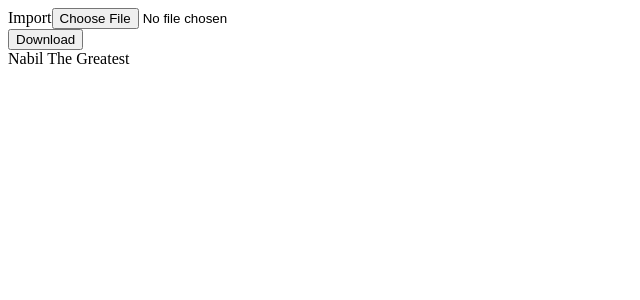
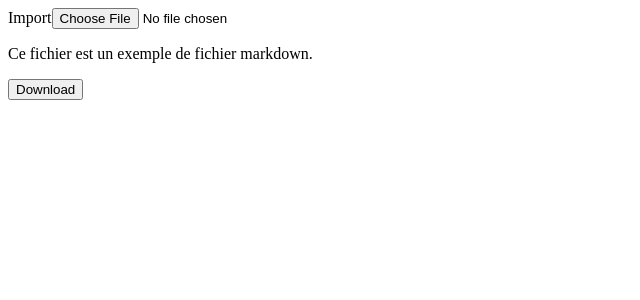
Before and after one commit to KJovene/HETIC-Annee-2k-website, a React (Vite) app: page / in a window 1280 px wide. Shown: the top 300 px of the page, without its empty margins (0-640 px from the left). Built offline with nearby package versions, Linux system fonts and the light colour scheme.

Commit message:
Addfile controller V1

```diff
--- a/package.json
+++ b/package.json
@@ -10,6 +10,7 @@
     "preview": "vite preview"
   },
   "dependencies": {
+    "marked": "^15.0.6",
     "react": "^18.3.1",
     "react-dom": "^18.3.1"
   },
--- a/src/App.jsx
+++ b/src/App.jsx
@@ -1,19 +1,19 @@
+// Importation des composants
+import DownloadButton from "./components/buttons/DownloadButton";
 import UploadButton from "./components/buttons/UploadButton";
-import DownloadButton from "./components/buttons/DownloadButton";
+import Addfile from "./controllers/Addfile";
+import DownloadController from "./controllers/Downloadfile";
 import React from "react";
 import { useState } from "react";
-
+import { marked } from "marked";
 
 // Appel du composant bouton d'upload
 const App = () => {
-  const [content, setContent] = useState("Nabil The Greatest"); // Création d'un état de base pour le contenu du fichier
-  // content est le contenu du fichier et setContent est le paramètre de mise à jour du contenu du fichier
-
+  const [content, setContent] = useState(""); // Création d'un état de base pour le contenu du fichier
   return (
     <div>
-      <UploadButton setContent={setContent} />
-      <DownloadButton content={content} />
-      <div>{content}</div>
+      <Addfile />
+      <DownloadController />
     </div>
   );
 
--- a/src/components/buttons/UploadButton.jsx
+++ b/src/components/buttons/UploadButton.jsx
@@ -31,7 +31,7 @@ const UploadButton = ({ setContent }) => {
     return (
         <div>
             <label htmlFor="upload-cta">Import</label>
-            <input type="file" id="upload-cta" onChange={FileUpload} />
+            <input type="file" id="upload-cta" accept=".md" onChange={FileUpload} />
         </div>
     );
 };
--- /dev/null
+++ b/src/controllers/Addfile.jsx
@@ -0,0 +1,33 @@
+import React from "react";
+import { useState } from "react";
+import { marked } from "marked";
+import UploadButton from "../components/buttons/UploadButton";
+
+// Ajout de fichier
+const Addfile = () => {
+
+    let filetostore = sessionStorage.getItem("files"); // Récupération des fichiers stockés
+    if (!filetostore) {
+        sessionStorage.setItem("files", JSON.stringify([{"Title": "Exemple de fichier", "Content": "Ce fichier est un exemple de fichier markdown."}]));
+        filetostore = sessionStorage.getItem("files");
+    }
+    filetostore = JSON.parse(filetostore);
+    filetostore = filetostore[filetostore.length - 1].Content;
+
+    const [content, setContent] = useState(filetostore);
+
+    const renderMarkdown = (content) => {
+        const htmlContent = marked(content); // Conversion du contenu en HTML
+        return <div dangerouslySetInnerHTML={{ __html: htmlContent }} />; // Retourne le contenu HTML
+    };
+
+
+    return (
+        <div>
+            <UploadButton setContent={setContent} />
+            {renderMarkdown(filetostore)}
+        </div>
+    );
+};
+
+export default Addfile;
--- /dev/null
+++ b/src/controllers/Downloadfile.jsx
@@ -0,0 +1,24 @@
+import React from "react";
+import { useState } from "react";
+import { marked } from "marked";
+import DownloadButton from "../components/buttons/DownloadButton";
+
+// Téléchargement de fichier
+const DownloadController = () => {
+    let filetodownload = sessionStorage.getItem("files");
+    filetodownload = JSON.parse(filetodownload);
+    filetodownload = filetodownload[filetodownload.length - 1];
+    const [content, setContent] = useState(filetodownload);
+    if (!filetodownload) {
+        sessionStorage.setItem("files", JSON.stringify([{"Title": "Exemple de fichier", "Content": "Ce fichier est un exemple de fichier markdown."}]));
+    }
+
+
+    return (
+        <div>
+            <DownloadButton content={content} />
+        </div>
+    );
+};
+
+export default DownloadController;
```
Also changed, not shown: public/caca.md (added, +1 -0 lines), 1 other file (tests, documents, lock files or other folders).
